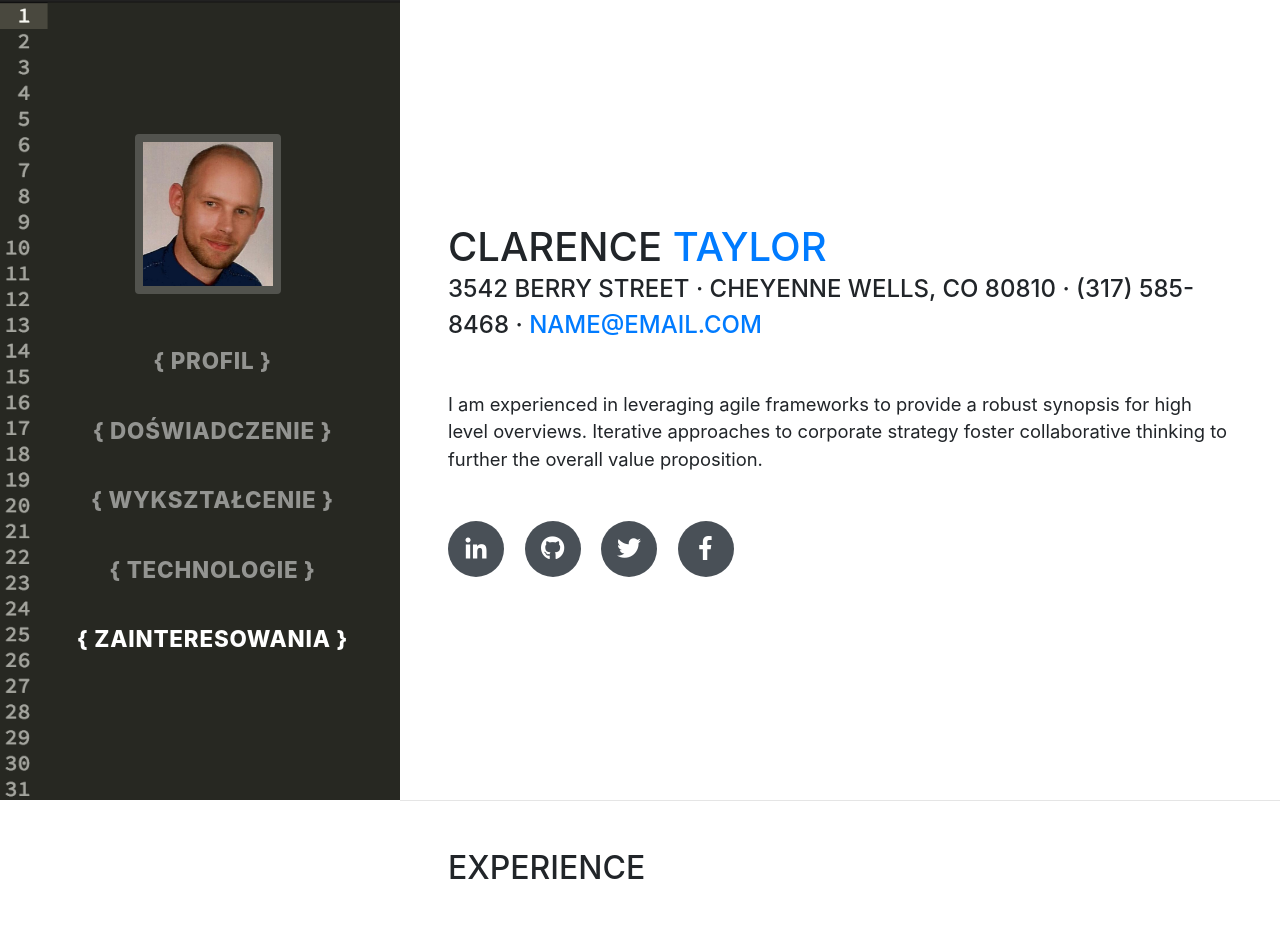
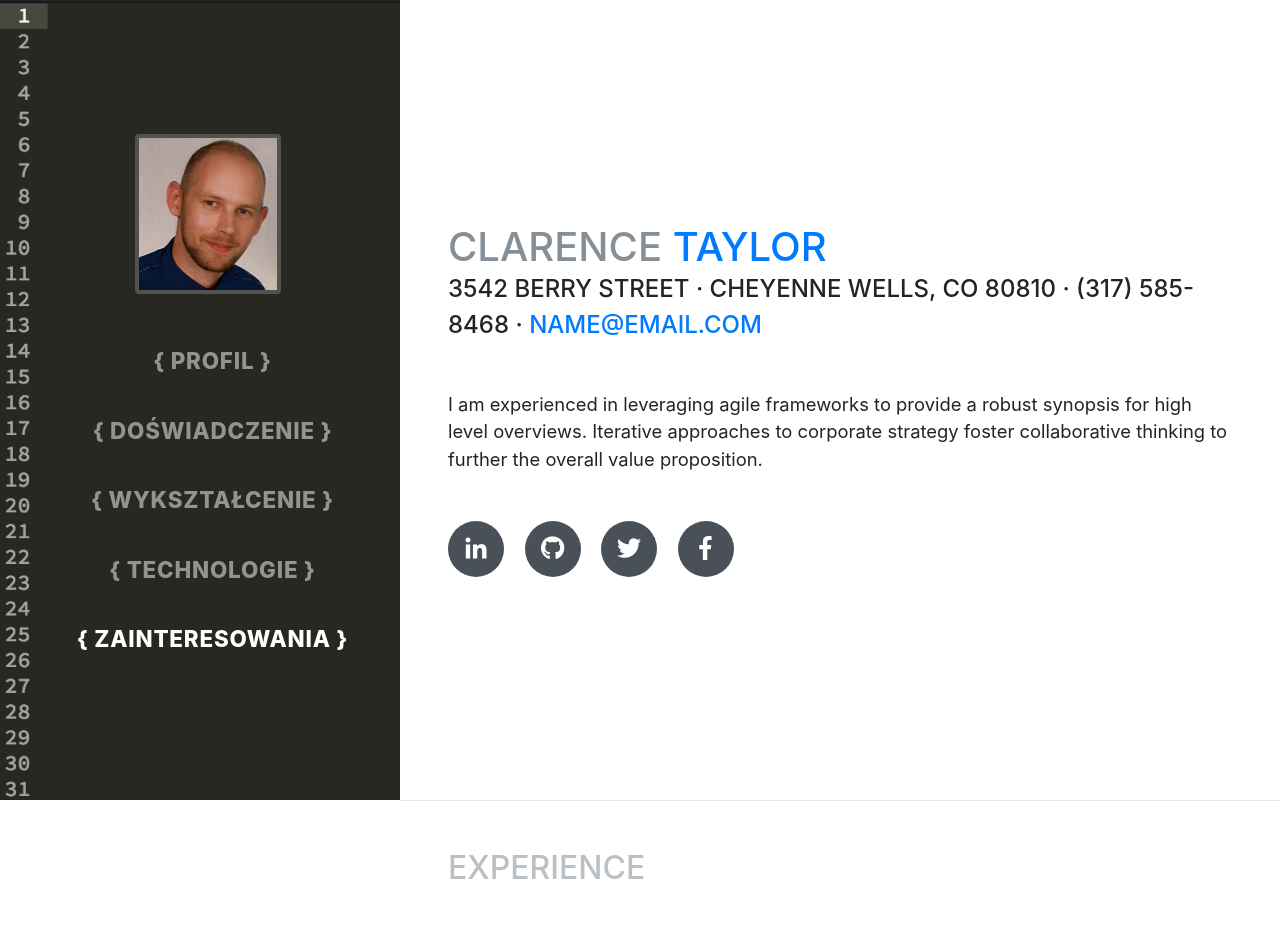
Before and after one commit to tyrmand/resume, a website with bundled scripts: page index.html in a window 1280 px wide. Shown: the top 932 px of the page. Built offline with nearby package versions, Linux system fonts and the light colour scheme; a web font is replaced by a local one.

Commit message:
Changes color scheme

```diff
--- a/scss/_global.scss
+++ b/scss/_global.scss
@@ -83,3 +83,11 @@ p.lead {
     }
   }
 }
+
+.mb-0 {
+  color: #868e96;
+}
+
+h2.mb-5 {
+  color: #868e968f;
+}
--- a/scss/_nav.scss
+++ b/scss/_nav.scss
@@ -1,4 +1,5 @@
 nav {
+  background-color: #272822;
   background-image: url("../img/bg.png");
   background-size: cover;
   background-repeat: no-repeat;
@@ -39,7 +40,7 @@ nav {
       .img-profile {
         max-width: 10rem;
         max-height: 10rem;
-        border: 0.5rem solid fade-out($white, 0.8);
+        border: 0.3rem solid fade-out($white, 0.8);
         margin-left: 1rem !important;
       }
     }
```
Also changed, not shown: css/resume.css, css/resume.min.css.
